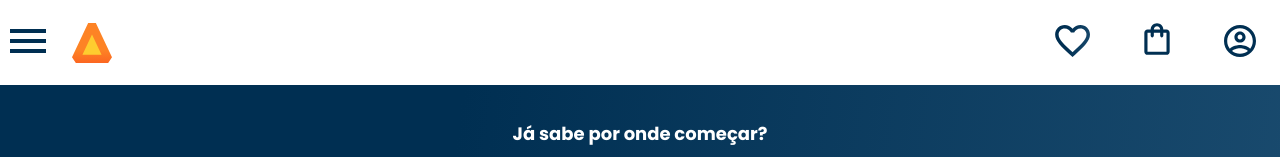
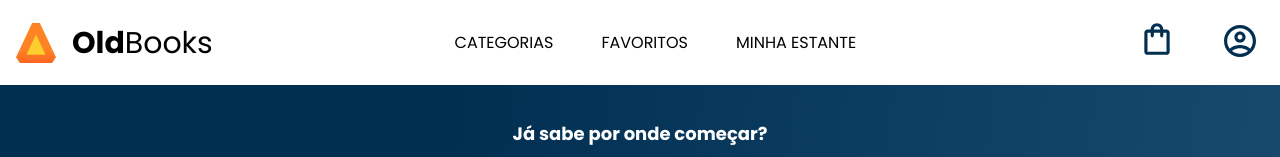
Before and after one commit to WillianFarias/site-livraria, a plain HTML site: page index.html in a window 1280 px wide. Shown: the top 157 px of the page. Drawn offline with nearby package versions, Linux system fonts and the light colour scheme.

Commit message:
aplicacao de estilizacao do header para telas de 1024px

```diff
--- a/index.html
+++ b/index.html
@@ -9,6 +9,7 @@
     <link rel="preconnect" href="https://fonts.gstatic.com" crossorigin>
     <link href="https://fonts.googleapis.com/css2?family=Poppins:wght@300;400;500;700&display=swap" rel="stylesheet">
     <link rel="stylesheet" href="https://cdn.jsdelivr.net/npm/swiper@11/swiper-bundle.min.css" />
+    <link href="https://fonts.googleapis.com/css2?family=Josefin+Sans:ital,wght@0,100..700;1,100..700&display=swap" rel="stylesheet">
     <link rel="stylesheet" href="styles/style.css">
     <title>Livraria</title>
 </head>
@@ -39,10 +40,17 @@
                 </li>
             </ul>
             <img class="conteiner__imagem" src="assets/logo.svg" alt="Logo da livraria">
+            <h1 class="container__titulo"><b class="container__titulo--negrito">Old</b>Books</h1>
         </div>
 
+        <ul class="cabecalho__opcoes">
+            <li class="cabecalho__opcoes__item">Categorias</li>
+            <li class="cabecalho__opcoes__item"><a class="cabecalho__opcoes__link" href="#">Favoritos</a></li>
+            <li class="cabecalho__opcoes__item"><a class="cabecalho__opcoes__link" href="#">Minha estante</a></li>
+        </ul>
+
         <div class="conteiner">
-            <a href="#"><img class="conteiner__imagem" src="assets/favoritos.svg" alt="Meus favoritos"></a>
+            <a href="#"><img class="conteiner__imagem conteiner__imagem--transparente" src="assets/favoritos.svg" alt="Meus favoritos"></a>
             <a href="#"><img class="conteiner__imagem" src="assets/compras.svg" alt="Meu carrinho"></a>
             <a href="#"><img class="conteiner__imagem" src="assets/usuario.svg" alt="Meu perfil"></a>
         </div>
--- a/styles/header.css
+++ b/styles/header.css
@@ -57,3 +57,42 @@
     background-clip: text;
     text-transform: uppercase;
 }
+
+.container__titulo,
+.cabecalho__opcoes {
+    display: none;
+}
+
+@media screen and (min-width: 1024px) {
+    .container__titulo,
+    .container__titulo--negrito {
+        font-family: var(--fonte-secundario);
+        font-size: 30px;
+    }
+    .container__titulo {
+        font-weight: 400;
+        display: block;
+    }
+    .container__titulo--negrito {
+        font-weight: 700;
+    }
+
+    .cabecalho__opcoes {
+        display: flex;
+    }
+
+    .cabecalho__opcoes__item {
+        margin: 1em 2em 1em 1em;
+        text-transform: uppercase;
+    }
+
+    .cabecalho__opcoes__link {
+        text-decoration: none;
+        color: var(--preto);
+    }
+
+    .cabecalho__menu-amburguer,
+    .conteiner__imagem--transparente {
+        display: none;
+    }
+}
--- a/styles/style.css
+++ b/styles/style.css
@@ -17,6 +17,8 @@
     --azul-degrade: linear-gradient(97.54deg, #002F52 35.49%, #326589 165.37%);
     --fonte-principal: 'Poppins', sans-serif;
     --azul: #002F52;
+    --fonte-secundaria: 'Josefin Sans', sans-serif;
+    --preto: #000000;
 }
 
 body {
```
